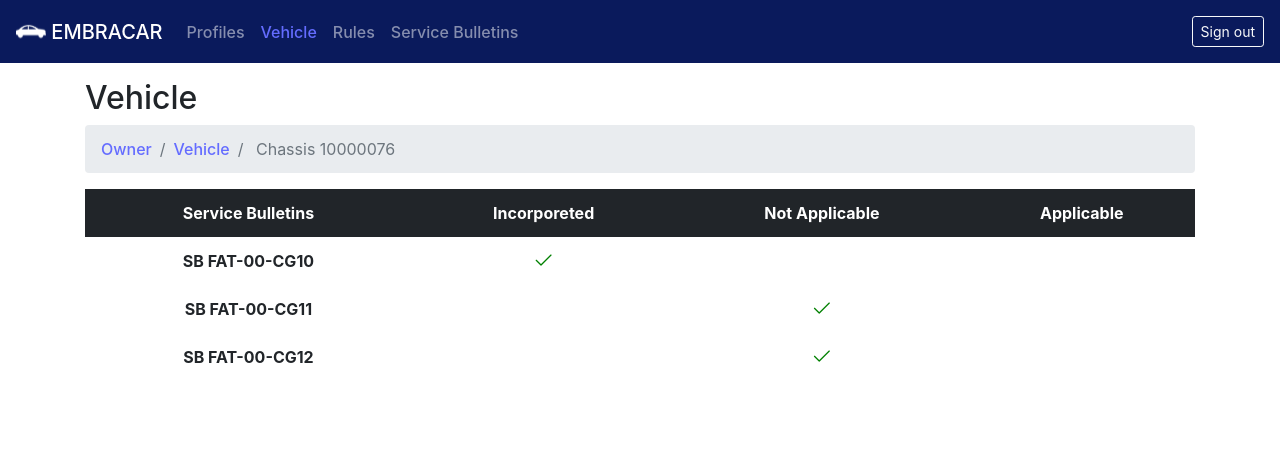
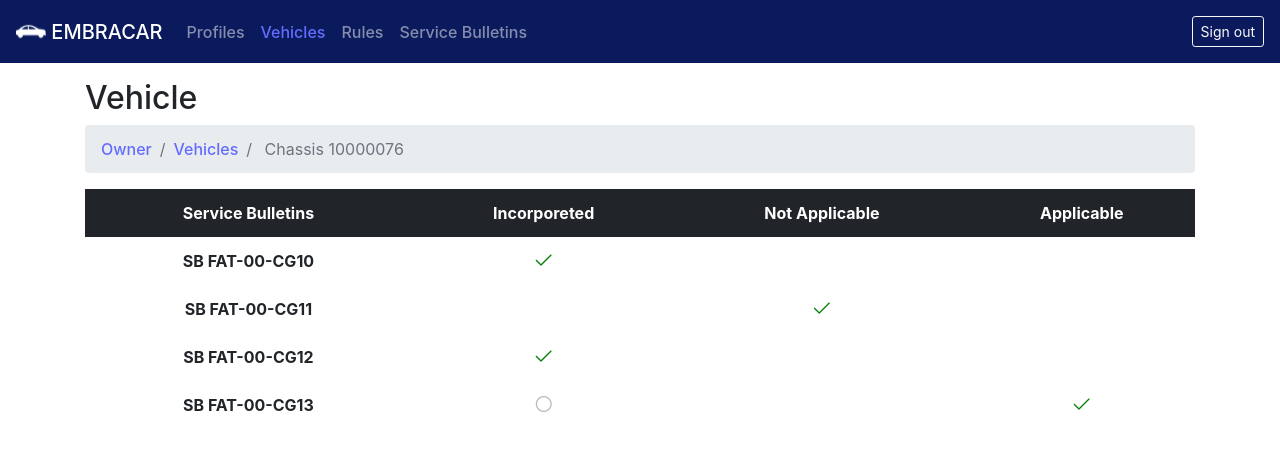
Before and after one commit to GroupHextech/HEXTECH-API4sem, a Vue app in the folder acc-frontend/: page /vehicle in a window 1280 px wide. Shown: the top 450 px of the page. Built offline with nearby package versions, Linux system fonts and the light colour scheme.

Commit message:
Optimization of the Service Bulletin table

```diff
--- a/acc-frontend/src/App.vue
+++ b/acc-frontend/src/App.vue
@@ -1,11 +1,11 @@
+<template>
+  <Navbar></Navbar>
+  <router-view></router-view>
+</template>
+
 <script setup lang="ts">
-import Navbar from './components/Navbar.vue'
+  import Navbar from './components/Navbar.vue'
 </script>
-
-<template>
-    <Navbar></Navbar>
-    <router-view></router-view>
-</template>
 
 <style scoped>
 .logo {
--- a/acc-frontend/src/components/Navbar.vue
+++ b/acc-frontend/src/components/Navbar.vue
@@ -30,7 +30,7 @@
         </li>
         <li class="nav-item">
           <a class="nav-link" href="#"
-            ><router-link to="/vehicle">Vehicle</router-link></a
+            ><router-link to="/vehicle">Vehicles</router-link></a
           >
         </li>
         <li class="nav-item">
--- a/acc-frontend/src/views/Vehicle.vue
+++ b/acc-frontend/src/views/Vehicle.vue
@@ -4,9 +4,9 @@
     <nav aria-label="breadcrumb">
       <ol class="breadcrumb">
         <li class="breadcrumb-item"><a href="#">Owner</a></li>
-        <li class="breadcrumb-item"><a href="#">Vehicle</a></li>
+        <li class="breadcrumb-item"><a href="#">Vehicles</a></li>
         <li class="breadcrumb-item active" aria-current="page">
-          Chassis 10000076
+          Chassis {{ chassis }}
         </li>
       </ol>
     </nav>
@@ -21,29 +21,28 @@
           </tr>
         </thead>
         <tbody>
-          <tr>
-            <th>SB FAT-00-CG10</th>
-            <td>
+          <tr v-for="sb in serviceBulletins" :key="sb.id">
+            <th>{{ sb.id }}</th>
+            <!-- Incorporated -->
+            <td v-if="sb.incorporated === true">
               <i class="pi pi-check" style="color: green"></i>
             </td>
-            <td></td>
-            <td></td>
-          </tr>
-          <tr>
-            <th>SB FAT-00-CG11</th>
-            <td></td>
-            <td>
+            <td v-else-if="sb.applicable === true">
+              <a href="#" @click="changeCheck"
+                ><i class="pi pi-circle check"></i
+              ></a>
+            </td>
+            <td v-else></td>
+            <!-- Not Applicable -->
+            <td v-if="sb.notApplicable === true">
               <i class="pi pi-check" style="color: green"></i>
             </td>
-            <td></td>
-          </tr>
-          <tr>
-            <th>SB FAT-00-CG12</th>
-            <td></td>
-            <td>
+            <td v-else></td>
+            <!-- Applicable -->
+            <td v-if="sb.applicable === true">
               <i class="pi pi-check" style="color: green"></i>
             </td>
-            <td></td>
+            <td v-else></td>
           </tr>
         </tbody>
       </table>
@@ -52,7 +51,48 @@
 </template>
 
 <script setup lang="ts">
+import { reactive, ref, onMounted } from "vue";
+
+const chassis = ref("10000076");
+
+// ref (primitive types) or reactive (objects)
+const serviceBulletins = reactive([
+  {
+    id: "SB FAT-00-CG10",
+    incorporated: true,
+    notApplicable: false,
+    applicable: false,
+  },
+  {
+    id: "SB FAT-00-CG11",
+    incorporated: false,
+    notApplicable: true,
+    applicable: false,
+  },
+  {
+    id: "SB FAT-00-CG12",
+    incorporated: true,
+    notApplicable: false,
+    applicable: false,
+  },
+  {
+    id: "SB FAT-00-CG13",
+    incorporated: false,
+    notApplicable: false,
+    applicable: true,
+  },
+]);
+
+function changeCheck() {
+  //
+}
 </script>
 
 <style>
+.pi-circle {
+  color: #bbb;
+}
+.pi-circle:hover {
+  color: #444;
+}
 </style>
```
